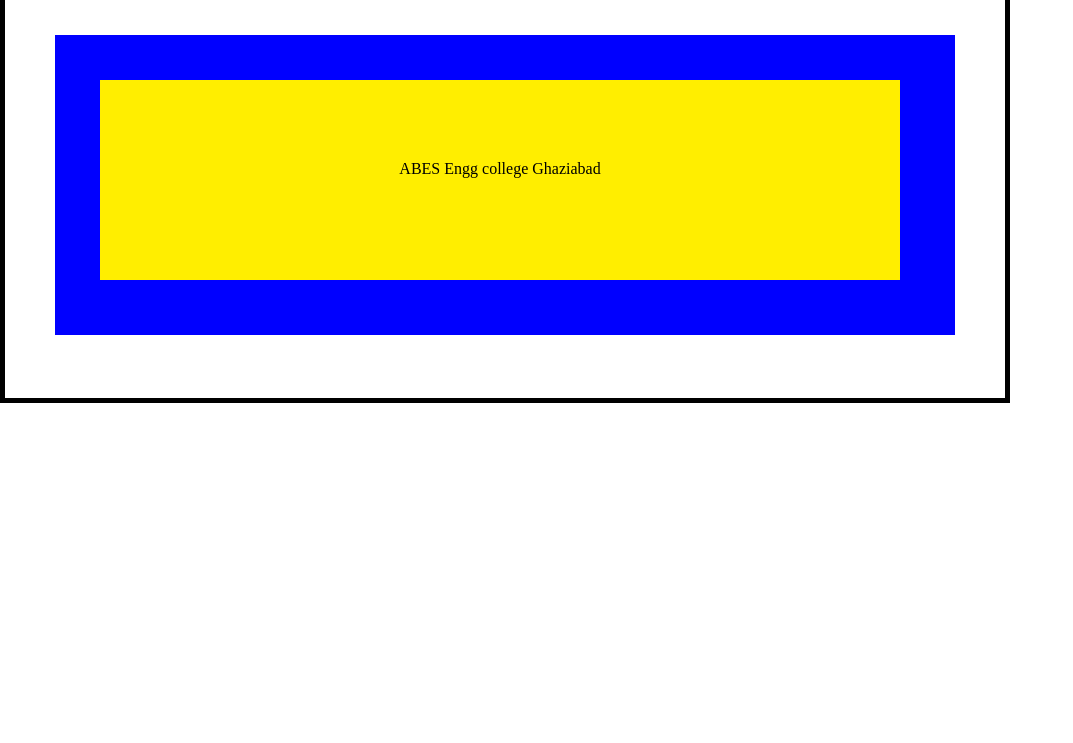
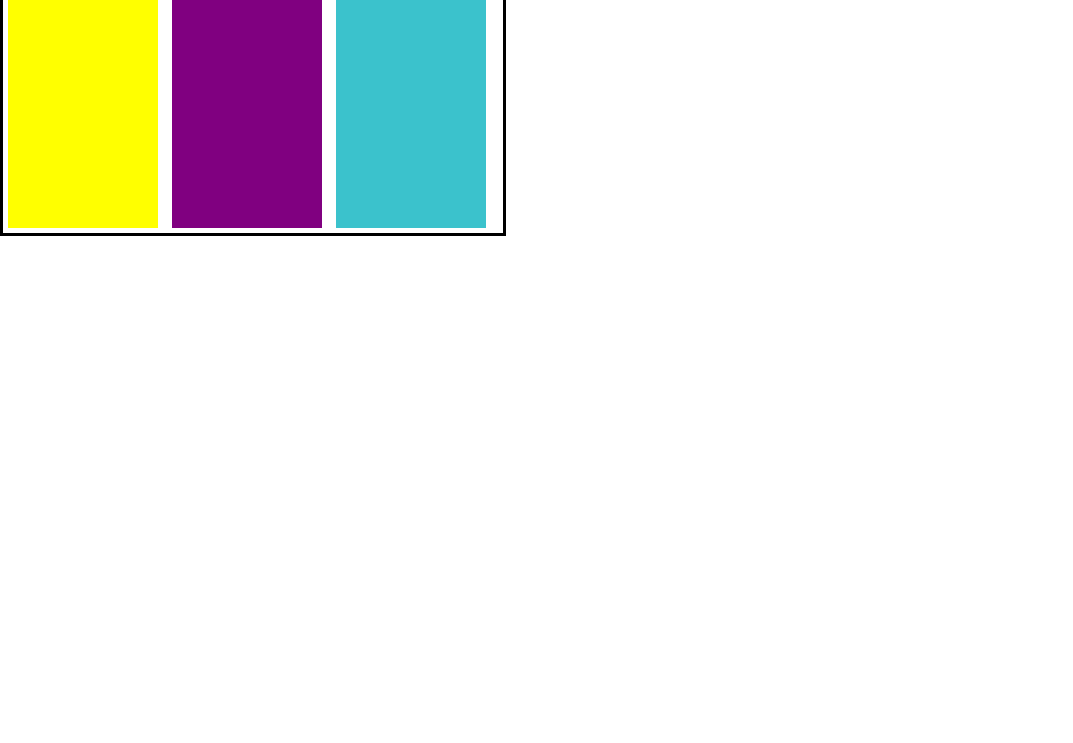
Before and after one commit to DhruvSharma-123/CSS-AIML1, a plain HTML site: page index.html in a window 1280 px wide. Shown: the part 57-800 px from the top of the page, without its empty margins (0-1073 px from the left). Drawn offline with Linux system fonts and the light colour scheme.

Commit message:
ClassWork

```diff
--- a/index.html
+++ b/index.html
@@ -9,24 +9,33 @@
 </head>
 
 <body>
-    <!-- <p>Hello world</p>
-    <p class="p">Lorem ipsum dolor sit amet consectetur adipisicing elit. A officiis quo, dignissimos error sequi laboriosam ratione totam doloribus nam aspernatur veritatis repellendus aliquam perspiciatis quam reiciendis adipisci sunt quos reprehenderit.</p>
-<p class="p" id="jk">Lorem ipsum dolor sit amet consectetur adipisicing elit. Incidunt suscipit odio officiis corrupti sint hic consequuntur, asperiores dicta unde quis soluta atque dolor similique minima veritatis ab, cupiditate facere labore!</p>
- -->
-    <!-- <div class="container" id="ff1">
-    <p>Lorem ipsum dolor sit amet consectetur, adipisicing elit. Modi nihil quo asperiores doloremque ipsam odio consectetur fugit repellendus? Dolorum obcaecati earum, natus dolor quisquam dignissimos praesentium voluptatum molestiae nisi incidunt!</p>
-</div>
-<div class="container" id="s2" >Lorem ipsum dolor sit, amet consectetur adipisicing elit. Illum voluptas asperiores odit, fuga, quam quae soluta, iure nesciunt repellendus dolore animi voluptatem saepe inventore delectus. Quae pariatur natus in quos.</div>
-<div class="container" id="t3">Lorem ipsum dolor sit amet consectetur adipisicing elit. Excepturi nemo, impedit iure reprehenderit maiores, placeat sed qui distinctio aut officia obcaecati quam repellat! Incidunt illum, dolores vitae voluptatibus eveniet deserunt.</div>
-<div class="container" id="f4">Lorem ipsum dolor sit amet, consectetur adipisicing elit. Nemo dignissimos minima maiores, amet, quae cupiditate omnis minus magnam nostrum magni quibusdam reprehenderit quia provident in harum voluptatem debitis eligendi officia!</div> -->
-    <!-- <div id="div"><h2 class="pp">This is External CSS</h2>
-<p class="pp" id="pro">This paragraph is styled using External CSS</p></div> -->
+    <!-- <div class="one"><h1>CSS Box Model</h1>
+        <div class="two">
+            <div class="three"><p id='ff'>ABES Engg College Ghaziabad</p></div>
+        </div>
+    </div> -->
+    <!-- <div>
+        <span class="one">
+            <h2>display: block(Heading/Paragraph)</h2>
+        </span>
+      <span class="two"><h2>Amazon-Online Shopping</h2></span>
+    <span class="three">This is a full-width paragraph like a blog or product description</span>
+    </div> -->
+    <div class="one">
+        <div>
+            <h2>display: inline-block (Product cards)</h2>
+        </div>
+        <div class="three"><p>Book
 
+            $10
+        </p></div>
+        <div class="four">Headphones
 
+            $25
+        </div>
+        <div class="fifth">Watch
 
-    <div class="one"><h1>CSS Box Model</h1>
-        <div class="two">
-            <div class="three"><p id='ff'>ABES Engg college Ghaziabad</p></div>
+            $50
         </div>
     </div>
 </body>
--- a/style.css
+++ b/style.css
@@ -66,10 +66,11 @@
     width: 500px;
     height: 200px;
 } */
-.one{
+/* .one{
     border: 5px solid black;
     height: 450px;
     width: 1000px;
+
 
 }
 .two{
@@ -87,9 +88,56 @@
     height: 200px;
     margin: 45px;
     /* position: absolute; */
-    display: inline-block;
-}
-#ff{
+    /* display: inline-block;
+} */
+/* #ff{
   text-align: center;
   margin-top: 10%;
-}
+  padding:5px;
+} */
+ /* div{
+    border: 5px solid black;
+    height: 200px;
+    width: 500px;
+ }
+ .one{
+    margin: 50%;
+ }
+ .two{
+    margin: 100%;
+
+ }
+ .three
+{
+    margin: 100px;
+    padding: 10px;
+    background-color: aquamarine;
+} */
+ .one{
+    border: 3px solid black;
+    width: 500px;
+ }
+ .three{
+    background-color: yellow;
+    height: 250px;
+    width: 150px;
+    text-align: center;
+    display: inline-block;
+    margin: 5px;
+ }
+ .four{
+    background-color: purple;
+    height: 250px;
+    width: 150px;
+    text-align: center;
+    display: inline-block;
+    margin:5px;
+ }
+ .fifth{
+    background-color: rgb(59, 194, 204);
+    height: 250px;
+    width: 150px;
+    text-align: center;
+    display: inline-block;
+     margin:5px;
+ }
```
